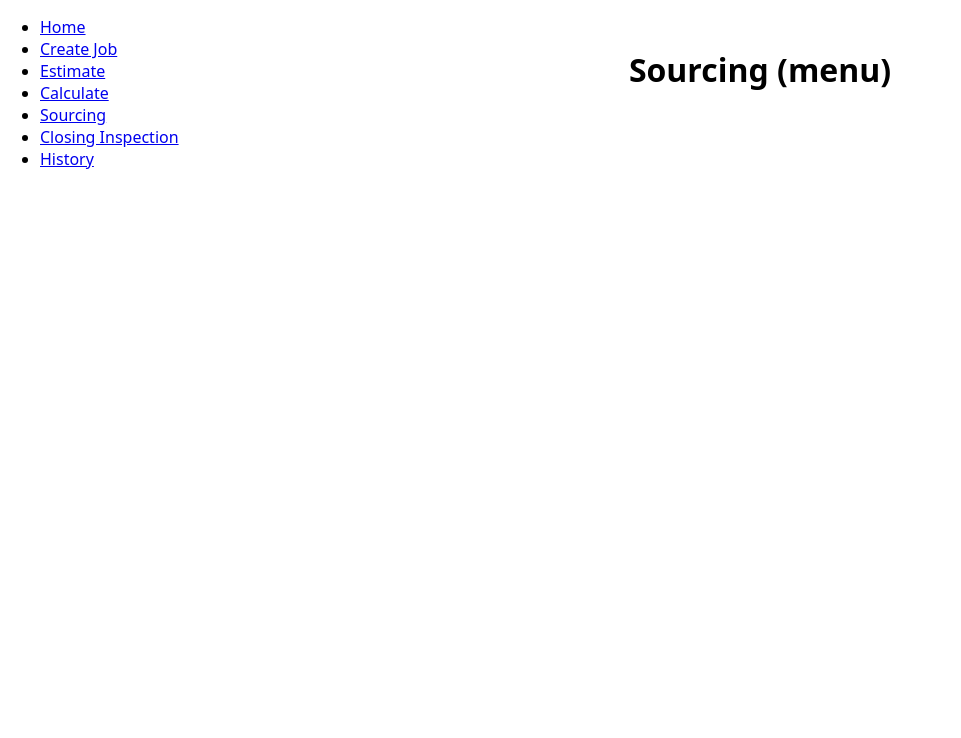
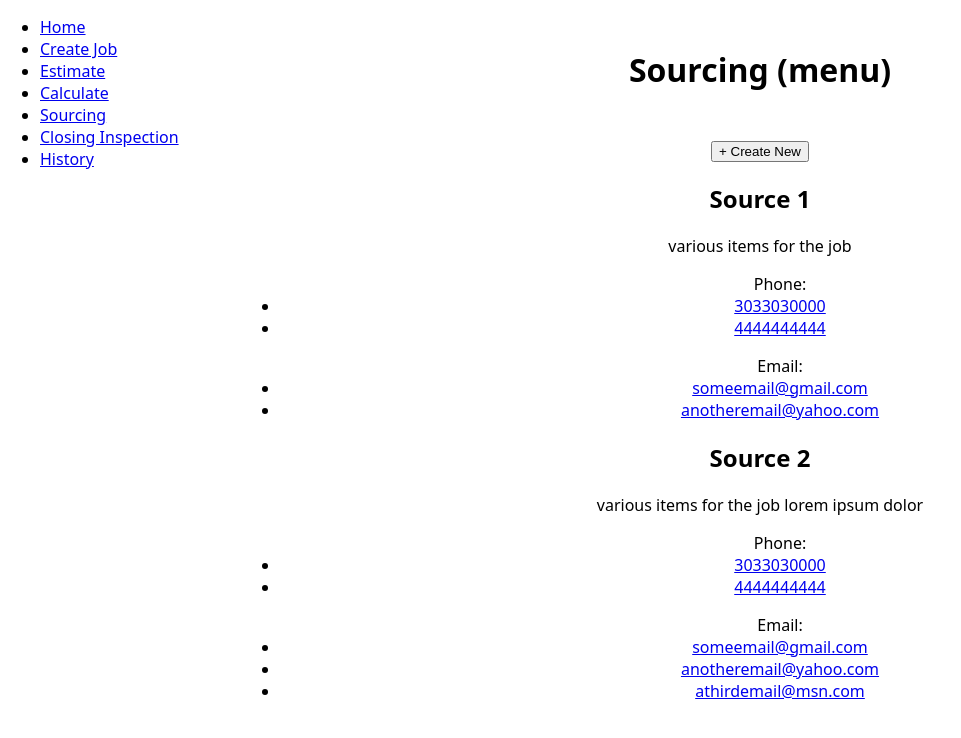
Before and after one commit to EthanMK2/prototype-contract-manager, a React (Vite) app in the folder contract-manager/: page /sourcing in a window 1280 px wide. Shown: the top 738 px of the page, without its empty margins (0-961 px from the left). Built offline with nearby package versions, Linux system fonts and the light colour scheme.

Commit message:
Add source creation and display on Sourcing page

```diff
--- /dev/null
+++ b/contract-manager/src/components/Source.tsx
@@ -0,0 +1,38 @@
+type sourceProps = {
+  source: source;
+};
+
+const Source = ({ source }: sourceProps) => {
+  return (
+    <article>
+      <h1>{source.title}</h1>
+      {source.description != "" && <p>{source.description}</p>}
+      {source.phoneNumbers.length > 0 && (
+        <ul>
+          Phone:
+          {source.phoneNumbers.map((number) => {
+            return (
+              <li>
+                <a href={"tel+" + number}>{number}</a>
+              </li>
+            );
+          })}
+        </ul>
+      )}
+      {source.emails.length > 0 && (
+        <ul>
+          Email:
+          {source.emails.map((email) => {
+            return (
+              <li>
+                <a href={"mailto:" + email}>{email}</a>
+              </li>
+            );
+          })}
+        </ul>
+      )}
+    </article>
+  );
+};
+
+export default Source;
--- /dev/null
+++ b/contract-manager/src/components/modals/SourceNewModal.tsx
@@ -0,0 +1,110 @@
+import { useState } from "react";
+import Source from "../Source";
+
+type sourceNewModal = {
+  onClose: () => void;
+  onSubmitSource: (newSource: source) => void;
+};
+
+const SourceNewModal = ({ onClose, onSubmitSource }: sourceNewModal) => {
+  const [currentSource, setCurrentSource] = useState<source>({
+    title: "",
+    description: "",
+    phoneNumbers: [],
+    emails: [],
+    id: "id" + Math.random().toString(16).slice(2),
+  });
+  const [phoneInput, setPhoneInput] = useState<string>("");
+  const [emailInput, setEmailInput] = useState<string>("");
+
+  return (
+    <div>
+      <Source source={currentSource} />
+      <form
+        onSubmit={(e) => {
+          e.preventDefault();
+          onSubmitSource(currentSource);
+          onClose();
+        }}
+      >
+        <input
+          onChange={(e) => {
+            setCurrentSource((prevSource) => {
+              return { ...prevSource, title: e.target.value };
+            });
+          }}
+          type="text"
+          placeholder="Title"
+          required
+        />
+        <input
+          onChange={(e) => {
+            setCurrentSource((prevSource) => {
+              return { ...prevSource, description: e.target.value };
+            });
+          }}
+          type="text"
+          placeholder="Description"
+        />
+        <section>
+          <input
+            type="text"
+            placeholder="Phone"
+            value={phoneInput}
+            onChange={(e) => {
+              setPhoneInput(e.target.value);
+            }}
+          />
+          <button
+            onClick={() => {
+              if (phoneInput === "") {
+                return;
+              }
+              setCurrentSource((prevSource) => {
+                return {
+                  ...prevSource,
+                  phoneNumbers: [...prevSource.phoneNumbers, phoneInput],
+                };
+              });
+              setPhoneInput("");
+            }}
+            type="button"
+          >
+            Add
+          </button>
+        </section>
+        <section>
+          <input
+            type="text"
+            placeholder="Email"
+            onChange={(e) => {
+              setEmailInput(e.target.value);
+            }}
+            value={emailInput}
+          />
+          <button
+            onClick={() => {
+              if (emailInput === "") {
+                return;
+              }
+              setCurrentSource((prevSource) => {
+                return {
+                  ...prevSource,
+                  emails: [...prevSource.emails, emailInput],
+                };
+              });
+              setEmailInput("");
+            }}
+            type="button"
+          >
+            Add
+          </button>
+        </section>
+        <button onClick={onClose}>Cancel</button>
+        <button type="submit">Save Source</button>
+      </form>
+    </div>
+  );
+};
+
+export default SourceNewModal;
--- a/contract-manager/src/models/source.ts
+++ b/contract-manager/src/models/source.ts
@@ -1,5 +1,7 @@
 type source = {
-    name: string,
+    title: string,
     description: string,
-    phoneNumbers: Array<string>
+    phoneNumbers: Array<string>,
+    emails: Array<string>,
+    id: string
 }
--- a/contract-manager/src/pages/Sourcing.tsx
+++ b/contract-manager/src/pages/Sourcing.tsx
@@ -1,12 +1,62 @@
+import { useState } from "react";
 import PageTitle from "../components/PageTitle";
+import Source from "../components/Source";
 
 import styles from "../sass/pages/Sourcing.module.scss";
+import SourceNewModal from "../components/modals/SourceNewModal";
+
+const DUMMY_SOURCES: source[] = [
+  {
+    title: "Source 1",
+    description: "various items for the job",
+    phoneNumbers: ["3033030000", "4444444444"],
+    emails: ["someemail@gmail.com", "anotheremail@yahoo.com"],
+    id: "id" + Math.random().toString(16).slice(2),
+  },
+  {
+    title: "Source 2",
+    description: "various items for the job lorem ipsum dolor",
+    phoneNumbers: ["3033030000", "4444444444"],
+    emails: [
+      "someemail@gmail.com",
+      "anotheremail@yahoo.com",
+      "athirdemail@msn.com",
+    ],
+    id: "id" + Math.random().toString(16).slice(2),
+  },
+];
 
 const SourcingPage = () => {
+  // loader should return the list of sources to display
+  const [sources, setSources] = useState<source[]>(DUMMY_SOURCES);
+  const [openSourceNew, setOpenSourceNew] = useState<boolean>(false);
+
   return (
     <>
       <main className={styles["main-content"]}>
         <PageTitle title="Sourcing (menu)" />
+        <button
+          onClick={() => {
+            setOpenSourceNew(true);
+          }}
+        >
+          + Create New
+        </button>
+        {openSourceNew && (
+          <SourceNewModal
+            onClose={() => {
+              setOpenSourceNew(false);
+            }}
+            onSubmitSource={(newSource: source) => {
+              setSources((prevSources) => {
+                return [...prevSources, newSource]
+              })
+            }}
+          />
+        )}
+        {sources.map((source) => {
+          return <Source source={source} key={source.id} />;
+        })}
       </main>
     </>
   );
```
